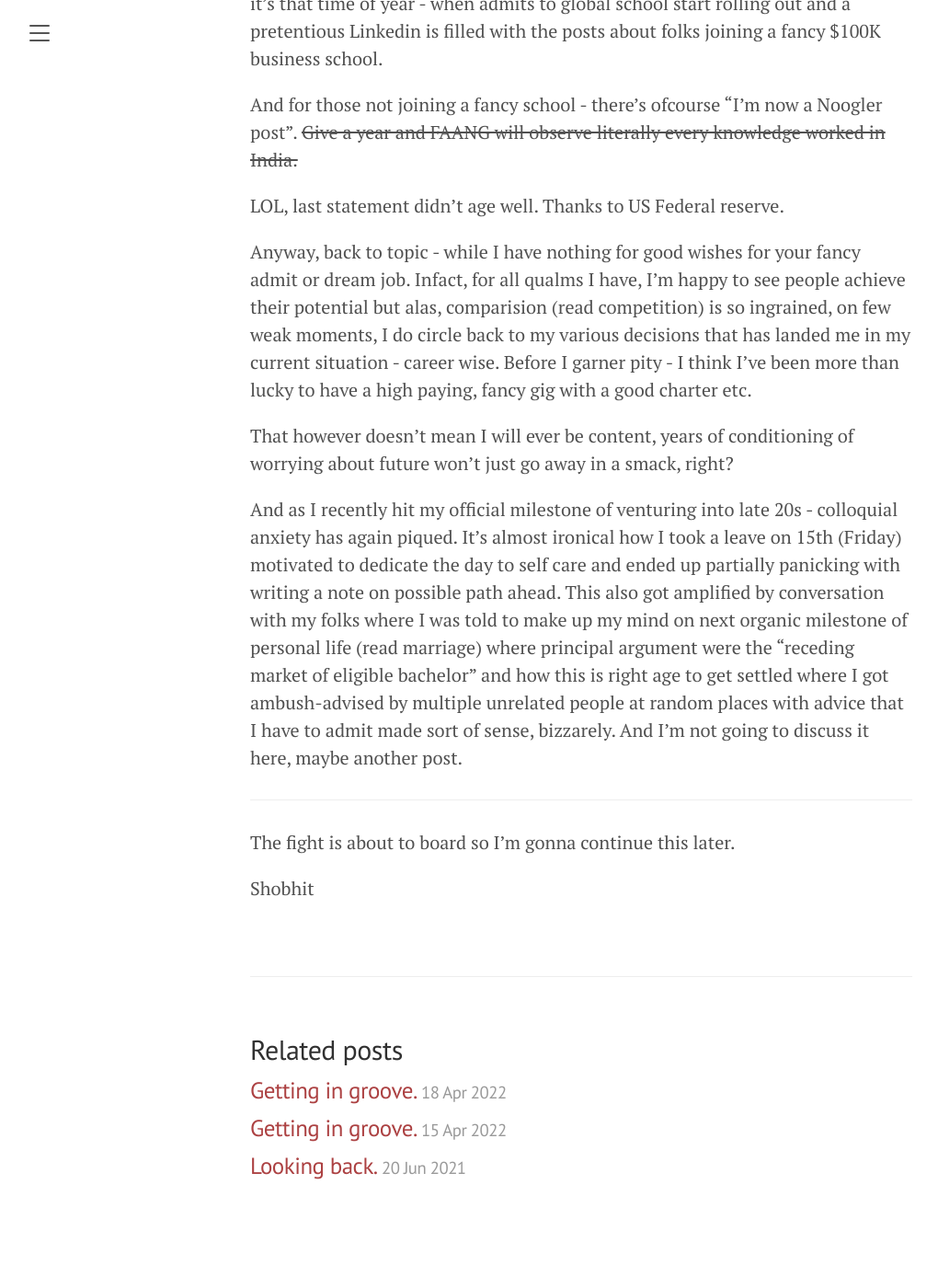
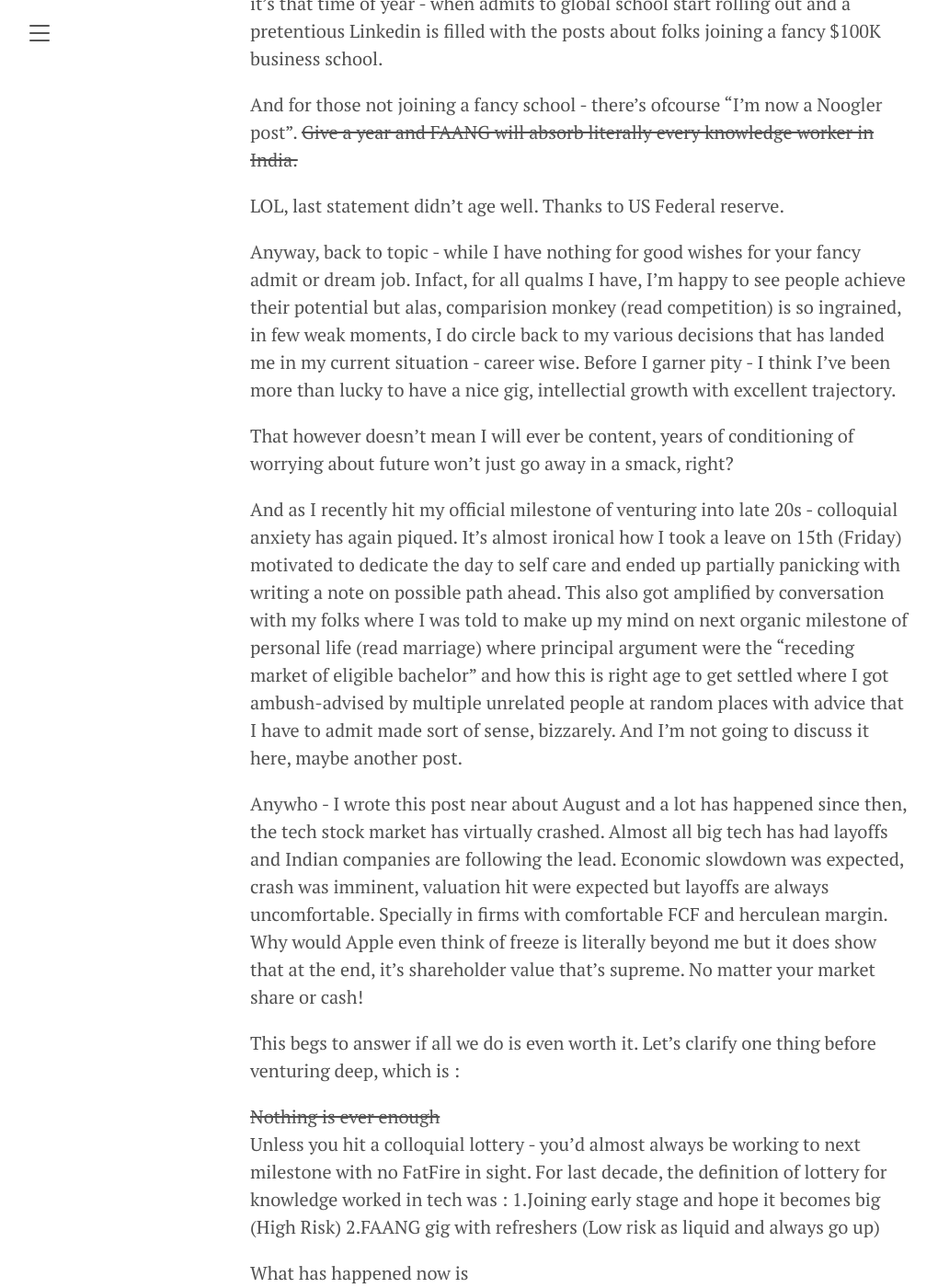
Before and after one commit to asaiatin/asaiatin.github.io, a Jekyll site: the page built from _posts/2022-04-22-Thinking about career capital.md, in a window 1280 px wide and 1400 px high, scrolled down 243 px. Shown: the whole window at 92% size, without its empty margins (8-1028 px from the left). Built offline with Jekyll 4.4.1, drawn with Linux system fonts in a browser that asks for light colours; before the commit the page ends 1587 px from its top, so only the background shows below that.

Commit message:
Update 2022-04-22-Thinking about career capital.md
Adding stuff to blog now that I've renewed domain for 5 years. FTW!

```diff
--- a/_posts/2022-04-22-Thinking about career capital.md
+++ b/_posts/2022-04-22-Thinking about career capital.md
@@ -4,20 +4,27 @@ title: Thinking of career capital
 ---
 it's that time of year - when admits to global school start rolling out and a pretentious Linkedin is filled with the posts about folks joining a fancy $100K business school.
 
-And for those not joining a fancy school - there's ofcourse "I'm now a Noogler post". <s>Give a year and FAANG will observe literally every knowledge worked in India. </s>
+And for those not joining a fancy school - there's ofcourse "I'm now a Noogler post". <s> Give a year and FAANG will absorb literally every knowledge worker in India. </s>
 
 LOL, last statement didn't age well. Thanks to US Federal reserve.
 
-Anyway, back to topic - while I have nothing for good wishes for your fancy admit or dream job. Infact, for all qualms I have, I'm happy to see people achieve their potential but alas, comparision (read competition) is so ingrained, on few weak moments, I do circle back to my various decisions that has landed me in my current situation - career wise. Before I garner pity - I think I've been more than lucky to have a high paying, fancy gig with a good charter etc.
+Anyway, back to topic - while I have nothing for good wishes for your fancy admit or dream job. Infact, for all qualms I have, I'm happy to see people achieve their potential but alas, comparision monkey (read competition) is so ingrained, in few weak moments, I do circle back to my various decisions that has landed me in my current situation - career wise. Before I garner pity - I think I've been more than lucky to have a nice gig, intellectial growth with excellent trajectory.
 
 That however doesn't mean I will ever be content, years of conditioning of worrying about future won't just go away in a smack, right?
 
 And as I recently hit my official milestone of venturing into late 20s - colloquial anxiety has again piqued. It's almost ironical how I took a leave on 15th (Friday) motivated to dedicate the day to self care and ended up partially panicking with writing a note on possible path ahead. This also got amplified by conversation with my folks where I was told to make up my mind on next organic milestone of personal life (read marriage) where principal argument were the "receding market of eligible bachelor" and how this is right age to get settled where I got ambush-advised by multiple unrelated people at random places with advice that I have to admit made sort of sense, bizzarely. And I'm not going to discuss it here, maybe another post.
 
-----
+Anywho - I wrote this post near about August and a lot has happened since then, the tech stock market has virtually crashed. Almost all big tech has had layoffs and Indian companies are following the lead. Economic slowdown was expected, crash was imminent, valuation hit were expected but layoffs are always uncomfortable. Specially  in firms with comfortable FCF and herculean margin. Why would Apple even think of freeze is literally beyond me but it does show that at the end, it's shareholder value that's supreme. No matter your market share or cash!
 
-The fight is about to board so I'm gonna continue this later.
+This begs to answer if all we do is even worth it. Let's clarify one thing before venturing deep, which is :
+<s> Nothing is ever enough </s>
 
+Unless you hit a colloquial lottery - you'd almost always be working to next milestone with no FatFire in sight.
+For last decade, the definition of lottery for knowledge worked in tech was :
+1.Joining early stage and hope it becomes big  (High Risk)
+2.FAANG gig with refreshers (Low risk as liquid and always go up)
+
+What has happened now is
 
 
 
```
